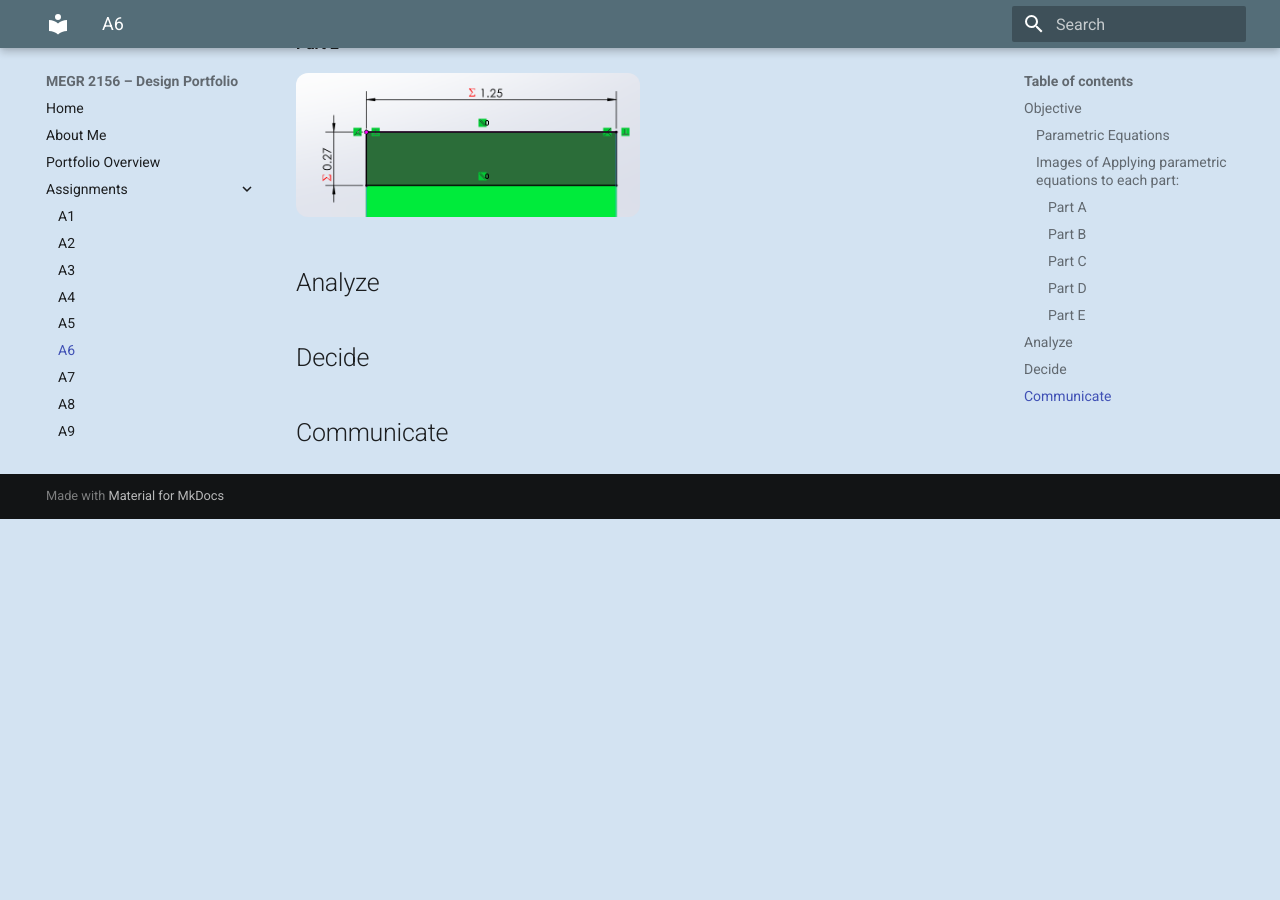
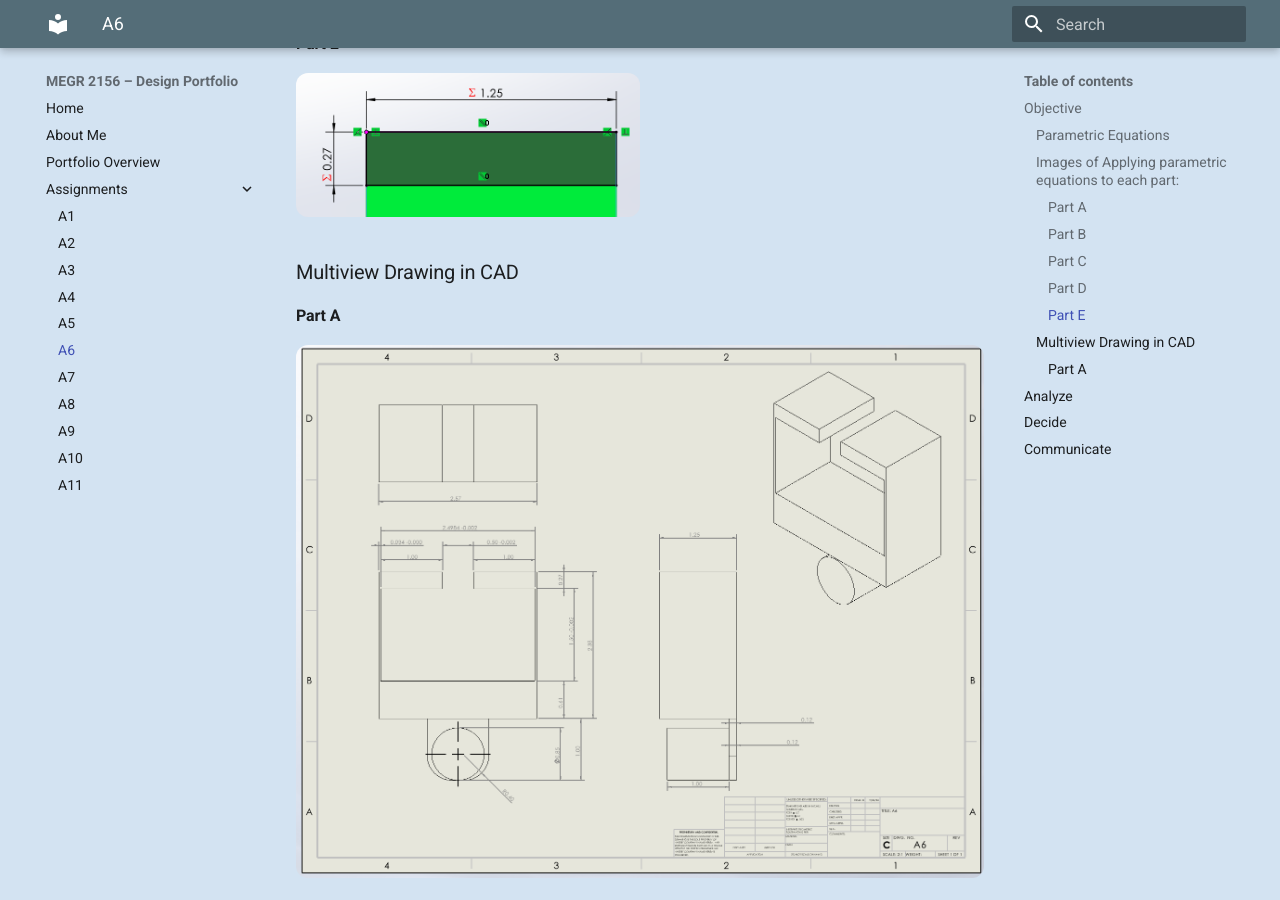
Before and after one commit to Noah-DiMenna/megr2156-portfolio, an MkDocs documentation site: the page built from docs/assignments/A06/index.md, in a window 1280 px wide and 900 px high, scrolled down 2631 px. Built offline with MkDocs 1.6.1 and Material for MkDocs 9.7.7, drawn with Linux system fonts in a browser that asks for light colours; before the commit the page ends 3150 px from its top, so only the background shows below that.

Commit message:
Add Multiview Drawing section to index.md

```diff
--- a/docs/assignments/A06/index.md
+++ b/docs/assignments/A06/index.md
@@ -22,6 +22,12 @@
 #### Part E
 <img src="A6-PARA-E.png" style="border-radius: 12px; width: 50%;">
 
+### Multiview Drawing in CAD
+
+#### Part A
+<img src="A6-DRAWING.png" style="border-radius: 12px; width: 100%;">
+
+
 ## Analyze
 
 
```
